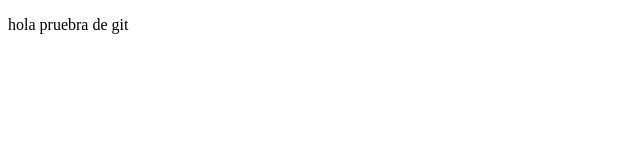
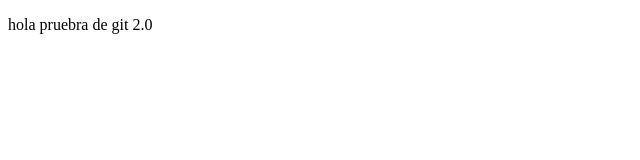
Before and after one commit to jeffbaut13/proyectoDemoCursoPrework, a plain HTML site: page index.html in a window 1280 px wide. Shown: the full height of the page, 0-640 px from the left. Drawn offline with Linux system fonts and the light colour scheme.

Commit message:
change version

```diff
--- a/index.html
+++ b/index.html
@@ -7,6 +7,6 @@
     <title>hello</title>
 </head>
 <body>
-    <p>hola pruebra de git</p>
+    <p>hola pruebra de git 2.0</p>
 </body>
 </html>
```
